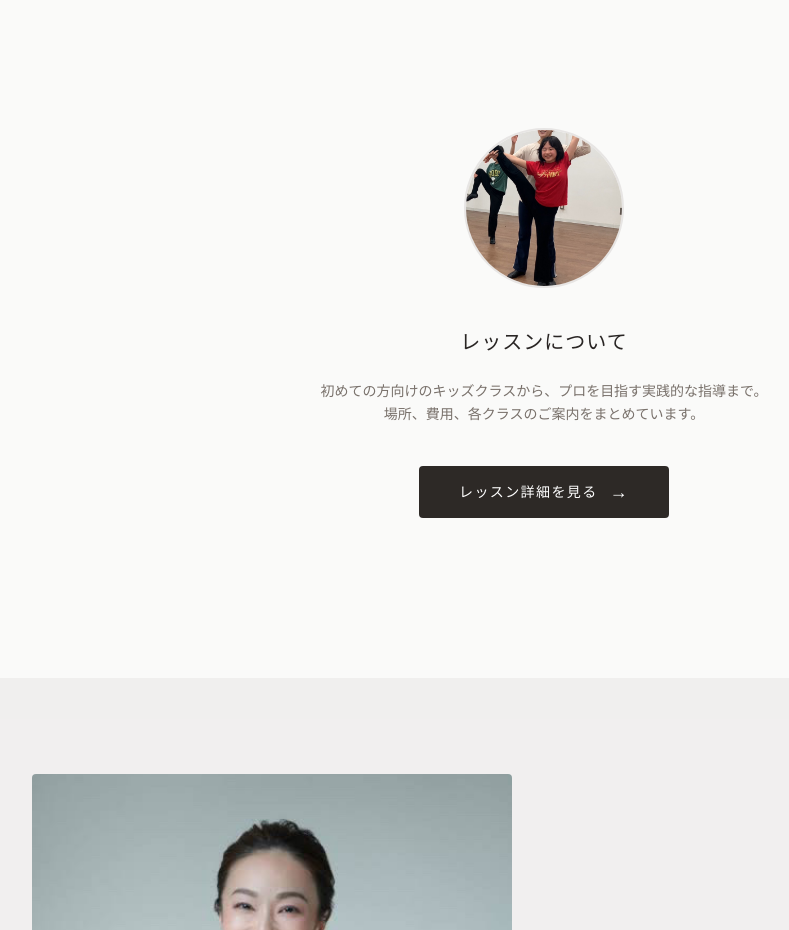
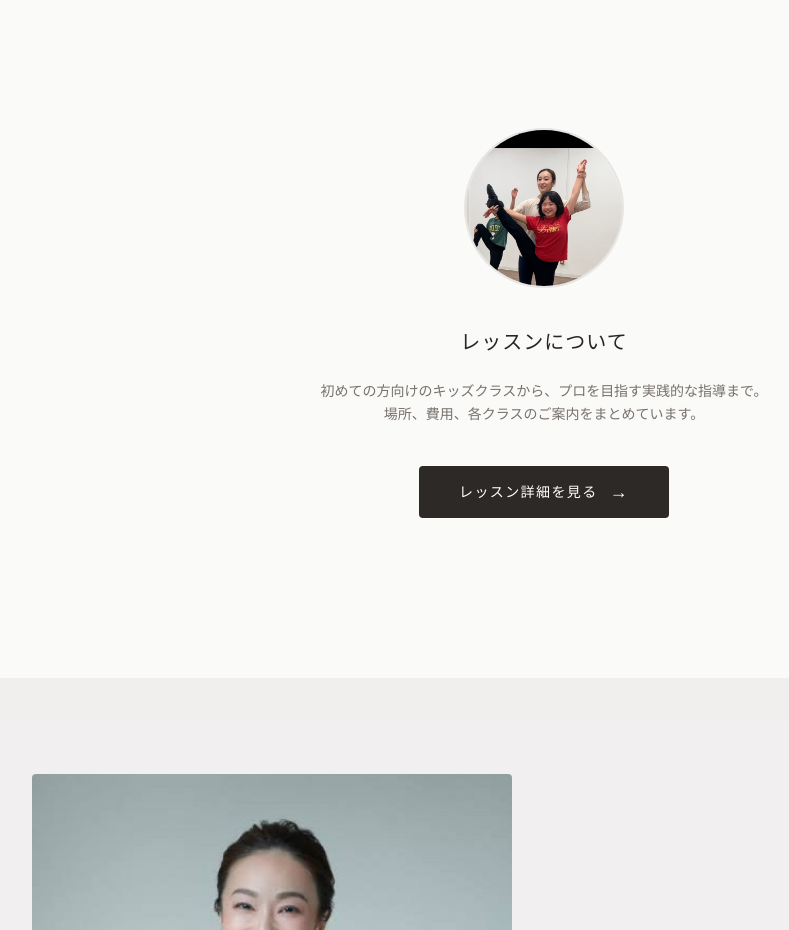
Before and after one commit to komi0929/briller, a Next.js app: page / in a window 1280 px wide. Shown: the part 1060-1990 px from the top of the page, without its empty margins (96-885 px from the left). Built offline with nearby package versions, Linux system fonts and the light colour scheme.

Commit message:
style(ui): adjust object-position of lesson photo to fix face crop

```diff
--- a/app/page.tsx
+++ b/app/page.tsx
@@ -58,7 +58,7 @@ export default function Home() {
               src="/images/gallery/レッスン.jpg"
               alt="レッスンの様子"
               fill
-              className="object-cover"
+              className="object-cover object-[center_20%]"
             />
           </div>
           <h3 className="font-serif text-xl font-medium text-stone-800 tracking-wider mb-6">レッスンについて</h3>
```
